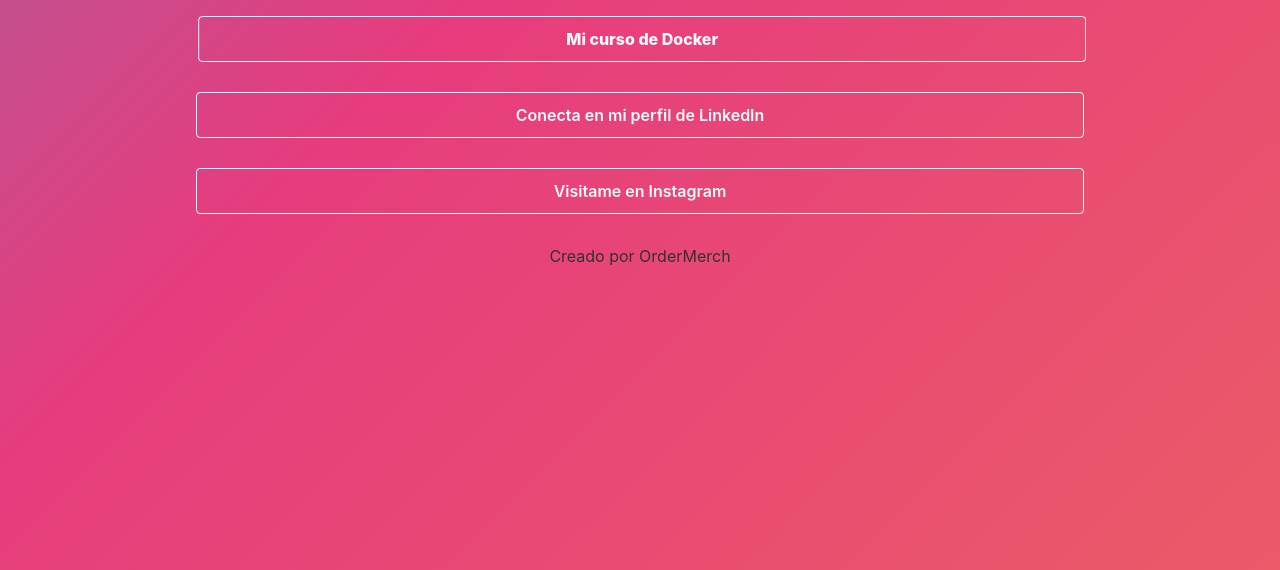
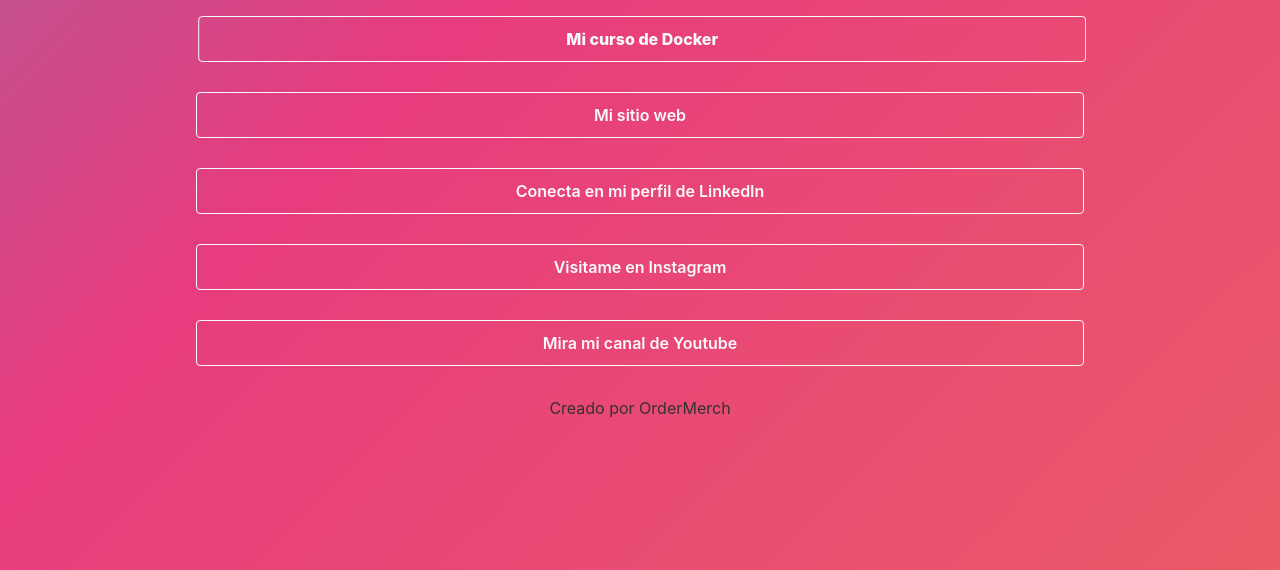
Before and after one commit to OsmarGtz/OsmarGtz.github.io, a plain HTML site: page docs/index.html in a window 1280 px wide. Shown: the part 230-800 px from the top of the page. Drawn offline with nearby package versions, Linux system fonts and the light colour scheme.

Commit message:
segunda prueba

```diff
--- a/docs/index.html
+++ b/docs/index.html
@@ -28,12 +28,17 @@
                     <button onclick="location.href='https://platzi.com/cursos/docker-fundamentos/'" type="button" class="btn btn-outline-light shake" style="width: 80%; padding-top:10px; padding-bottom:10px; font-weight: 800;">Mi curso de Docker</button>
                 </div>
                 <div style="padding-bottom: 30px;">
-                    <button onclick="location.href='https://www.linkedin.com/in/osmar-guti%C3%A9rrez-botello/'" type="button" class="btn btn-outline-light" style="width: 80%; padding-top:10px; padding-bottom:10px; font-weight: 600;">Conecta en mi perfil de LinkedIn</button>
+                    <button onclick="location.href='http://aminespinoza.com'" type="button" class="btn btn-outline-light" style="width: 80%; padding-top:10px; padding-bottom:10px; font-weight: 600;">Mi sitio web</button>
                 </div>
                 <div style="padding-bottom: 30px;">
-                    <button onclick="location.href='https://www.instagram.com/osmar_bto/'" type="button" class="btn btn-outline-light" style="width: 80%; padding-top:10px; padding-bottom:10px; font-weight: 600;">Visitame en Instagram</button>
+                    <button onclick="location.href='https://www.linkedin.com/in/aminespinoza/'" type="button" class="btn btn-outline-light" style="width: 80%; padding-top:10px; padding-bottom:10px; font-weight: 600;">Conecta en mi perfil de LinkedIn</button>
                 </div>
-
+                <div style="padding-bottom: 30px;">
+                    <button onclick="location.href='https://www.instagram.com/aminespinoza10/'" type="button" class="btn btn-outline-light" style="width: 80%; padding-top:10px; padding-bottom:10px; font-weight: 600;">Visitame en Instagram</button>
+                </div>
+                <div style="padding-bottom: 30px;">
+                    <button onclick="location.href='https://www.youtube.com/aminespinoza'" type="button" class="btn btn-outline-light" style="width: 80%; padding-top:10px; padding-bottom:10px; font-weight: 600;">Mira mi canal de Youtube</button>
+                </div>
             </div>
     </div>
     </div>
```
